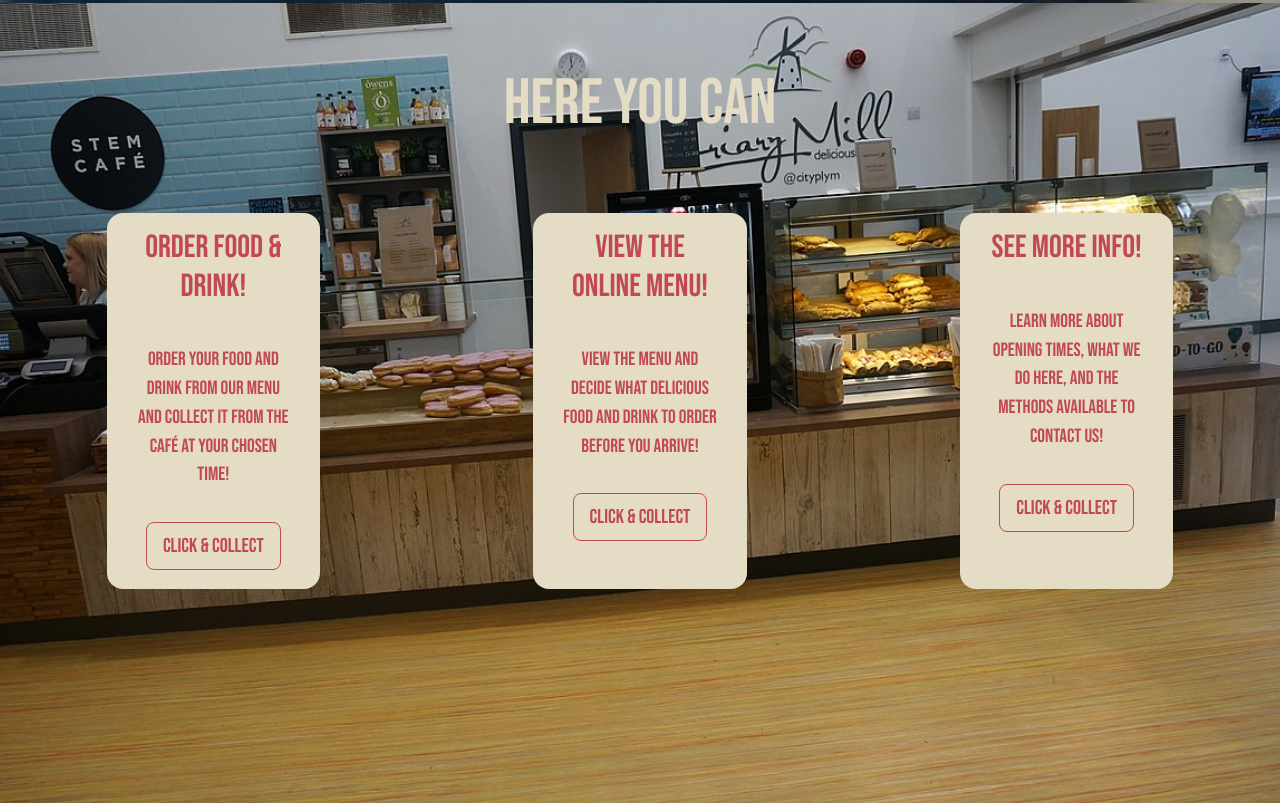
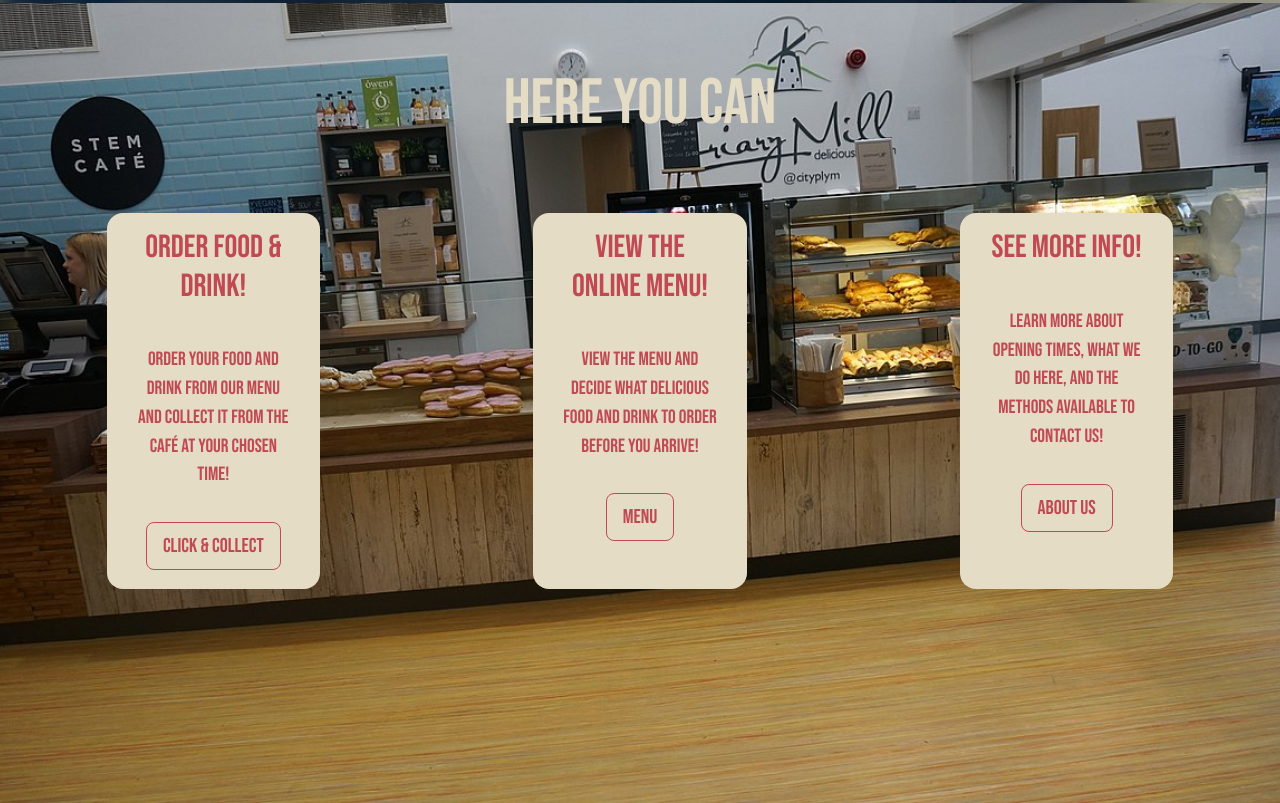
Before and after one commit to CCT-Levels/ESP, a plain HTML site: page index.html in a window 1280 px wide. Shown: the part 797-1600 px from the top of the page. Drawn offline with nearby package versions, Linux system fonts and the light colour scheme.

Commit message:
fix buttons being wrong

```diff
--- a/index.html
+++ b/index.html
@@ -57,19 +57,19 @@
             <div class="col-md-2 bg-light rounded-4 text-center text-danger">
                 <h2 class="p-3">Order Food & Drink!</h2>
                 <p class="p-3">Order your food and drink from our menu and collect it from the café at your chosen time!</p>
-                <a class="btn btn-lg btn-outline-danger text-danger" id="hpclickcollect" href="./clickandcollect.html">Click & Collect</a>
+                <a class="btn btn-lg btn-outline-danger text-danger" id="hpbutton" href="./clickandcollect.html">Click & Collect</a>
             </div>
             <div class="col-md-2"></div>
             <div class="col-md-2 bg-light rounded-4 text-center text-danger">
                 <h2 class="p-3">View the online menu!</h2>
                 <p class="p-3">View the menu and decide what delicious food and drink to order before you arrive!</p>
-                <a class="btn btn-lg btn-outline-danger text-danger" id="hpclickcollect" href="./clickandcollect.html">Click & Collect</a>
+                <a class="btn btn-lg btn-outline-danger text-danger" id="hpbutton" href="./menu.html">Menu</a>
             </div>
             <div class="col-md-2"></div>
             <div class="col-md-2 bg-light rounded-4 text-center text-danger">
                 <h2 class="p-3">See more info!</h2>
                 <p class="p-3">Learn more about opening times, what we do here, and the methods available to contact us!</p>
-                <a class="btn btn-lg btn-outline-danger text-danger" id="hpclickcollect" href="./clickandcollect.html">Click & Collect</a>
+                <a class="btn btn-lg btn-outline-danger text-danger" id="hpbutton" href="./aboutus.html">About Us</a>
             </div>
             <div class="col-md-1"></div>
 
--- a/style.css
+++ b/style.css
@@ -85,7 +85,7 @@ body, html {
 p {
     font-size: larger;
 }
-#hpclickcollect{
+#hpbutton{
     margin-bottom: 10%;
 }
 .text-white {
```
